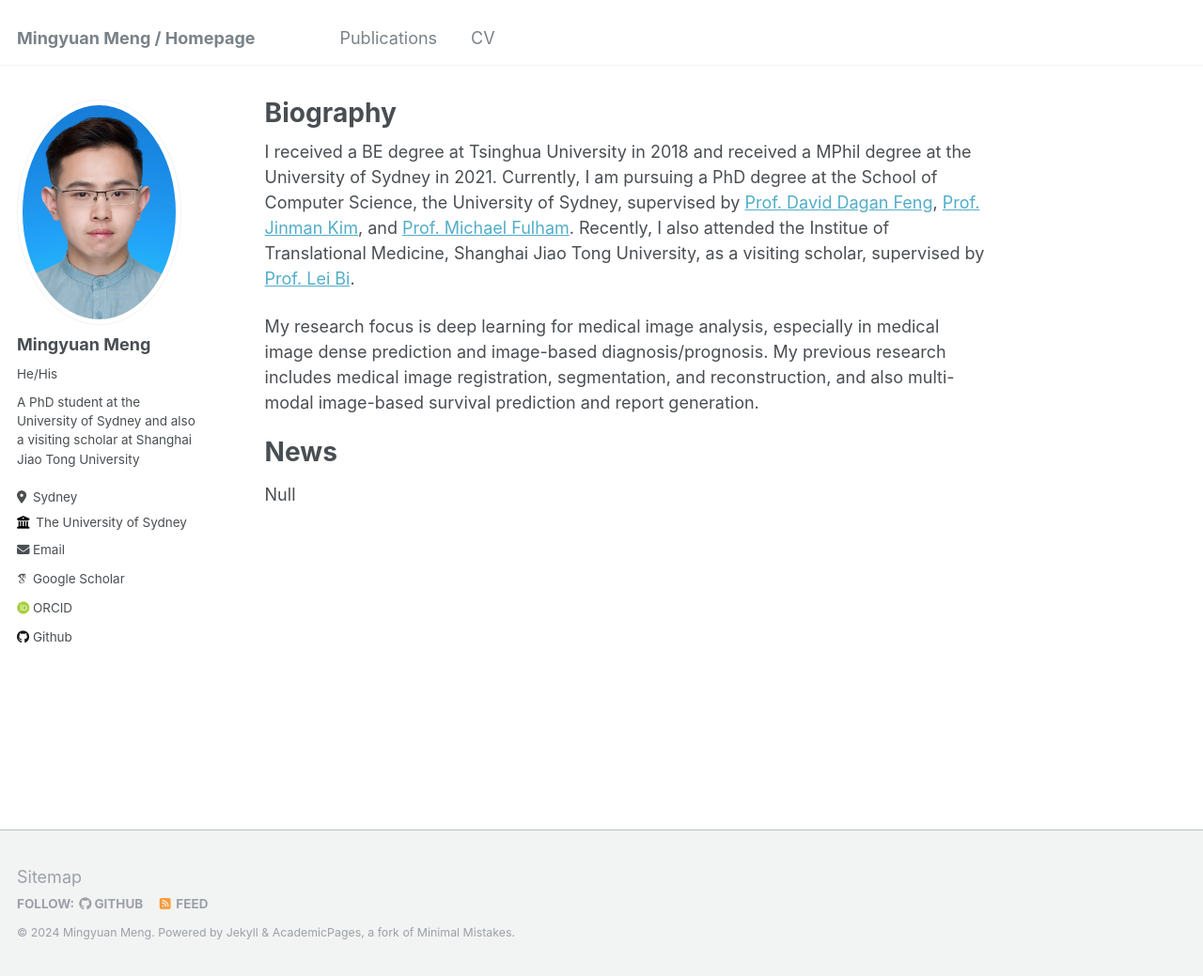
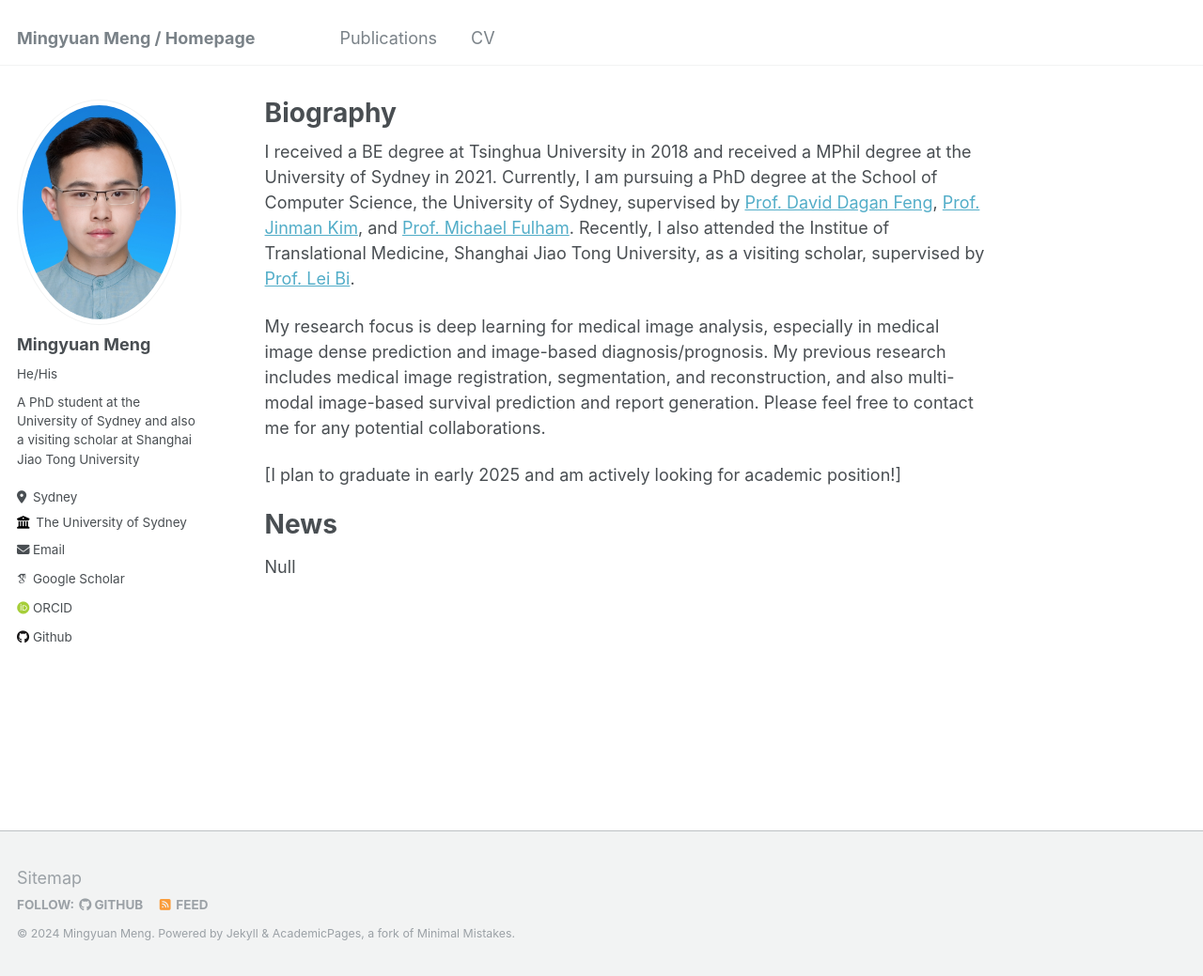
Before and after one commit to MungoMeng/mungomeng.github.io, a Jekyll site: the page built from _pages/about.md, in a window 1280 px wide and 1039 px high. Shown: the whole window at 94% size. Built offline with Jekyll 4.4.1, drawn with Linux system fonts in a browser that asks for light colours; some web fonts are replaced.

Commit message:
Update about.md

```diff
--- a/_pages/about.md
+++ b/_pages/about.md
@@ -9,7 +9,9 @@ redirect_from:
 
 I received a BE degree at Tsinghua University in 2018 and received a MPhil degree at the University of Sydney in 2021. Currently, I am pursuing a PhD degree at the School of Computer Science, the University of Sydney, supervised by [Prof. David Dagan Feng](https://www.sydney.edu.au/engineering/about/our-people/academic-staff/dagan-feng.html), [Prof. Jinman Kim](https://www.sydney.edu.au/engineering/about/our-people/academic-staff/jinman-kim.html), and [Prof. Michael Fulham](https://www.sydney.edu.au/engineering/about/our-people/academic-staff/michael-fulham.html). Recently, I also attended the Institue of Translational Medicine, Shanghai Jiao Tong University, as a visiting scholar, supervised by [Prof. Lei Bi](http://lei.bi/).
 
-My research focus is deep learning for medical image analysis, especially in medical image dense prediction and image-based diagnosis/prognosis. My previous research includes medical image registration, segmentation, and reconstruction, and also multi-modal image-based survival prediction and report generation.
+My research focus is deep learning for medical image analysis, especially in medical image dense prediction and image-based diagnosis/prognosis. My previous research includes medical image registration, segmentation, and reconstruction, and also multi-modal image-based survival prediction and report generation. Please feel free to contact me for any potential collaborations.
+
+[I plan to graduate in early 2025 and am actively looking for academic position!]
 
 News
 ======
```
